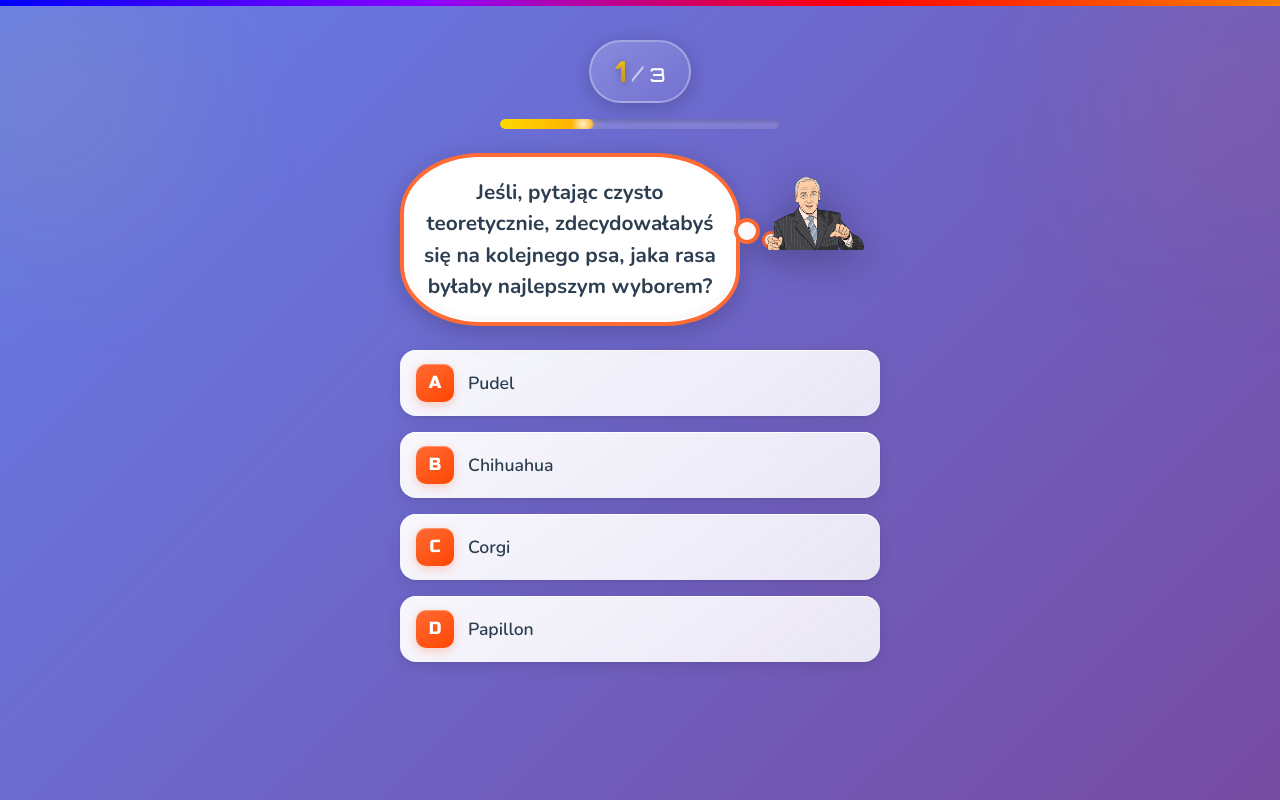
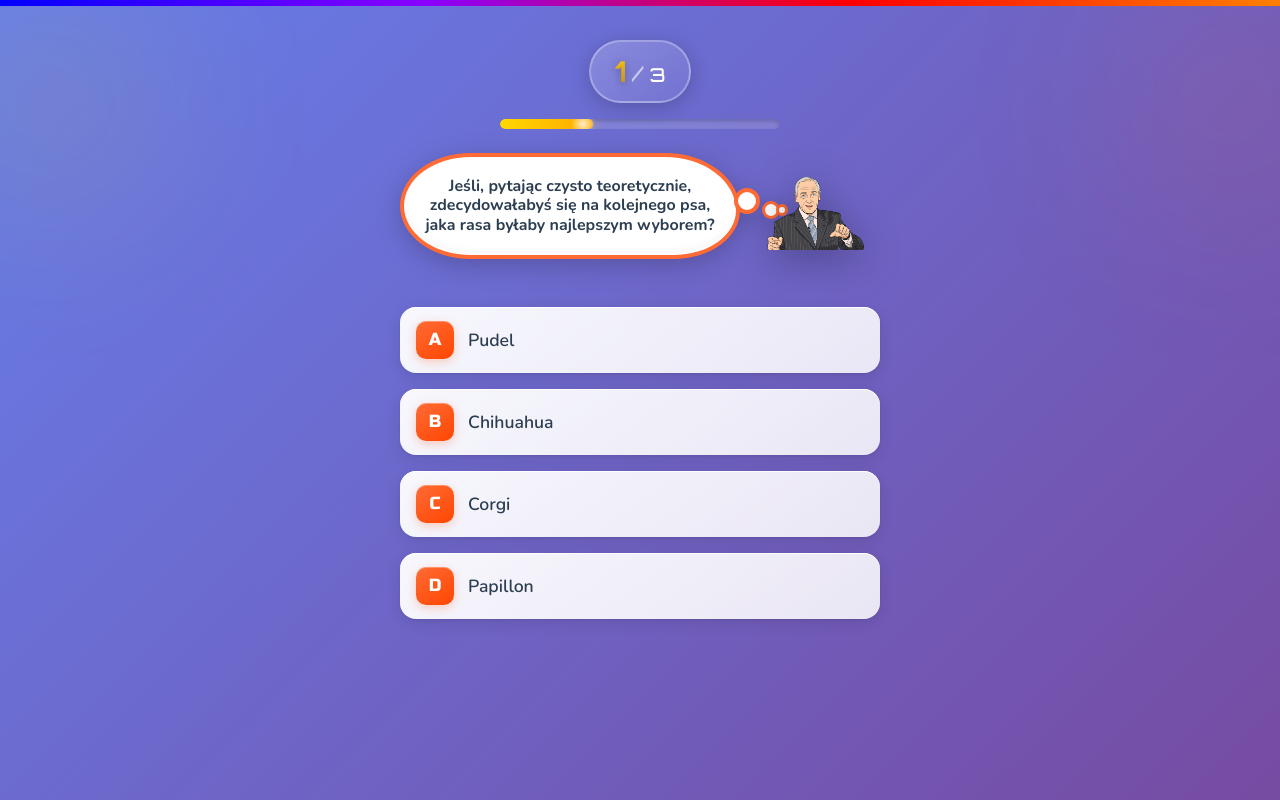
Before and after one commit to DamianWrooby/birthday-game-show, an Angular app: page /question/1 in a window 1280 px wide. Built offline with nearby package versions, Linux system fonts and the light colour scheme.

Commit message:
feat: changed question text styling

```diff
--- a/src/app/screens/question/question.component.scss
+++ b/src/app/screens/question/question.component.scss
@@ -251,10 +251,10 @@
 
 .question-text {
   font-family: 'Nunito', sans-serif;
-  font-size: 1.3rem;
+  font-size: 1rem;
   color: $text-color;
   text-align: center;
-  line-height: 1.5;
+  line-height: 1.2;
   margin: 0;
   font-weight: 700;
 }
```
